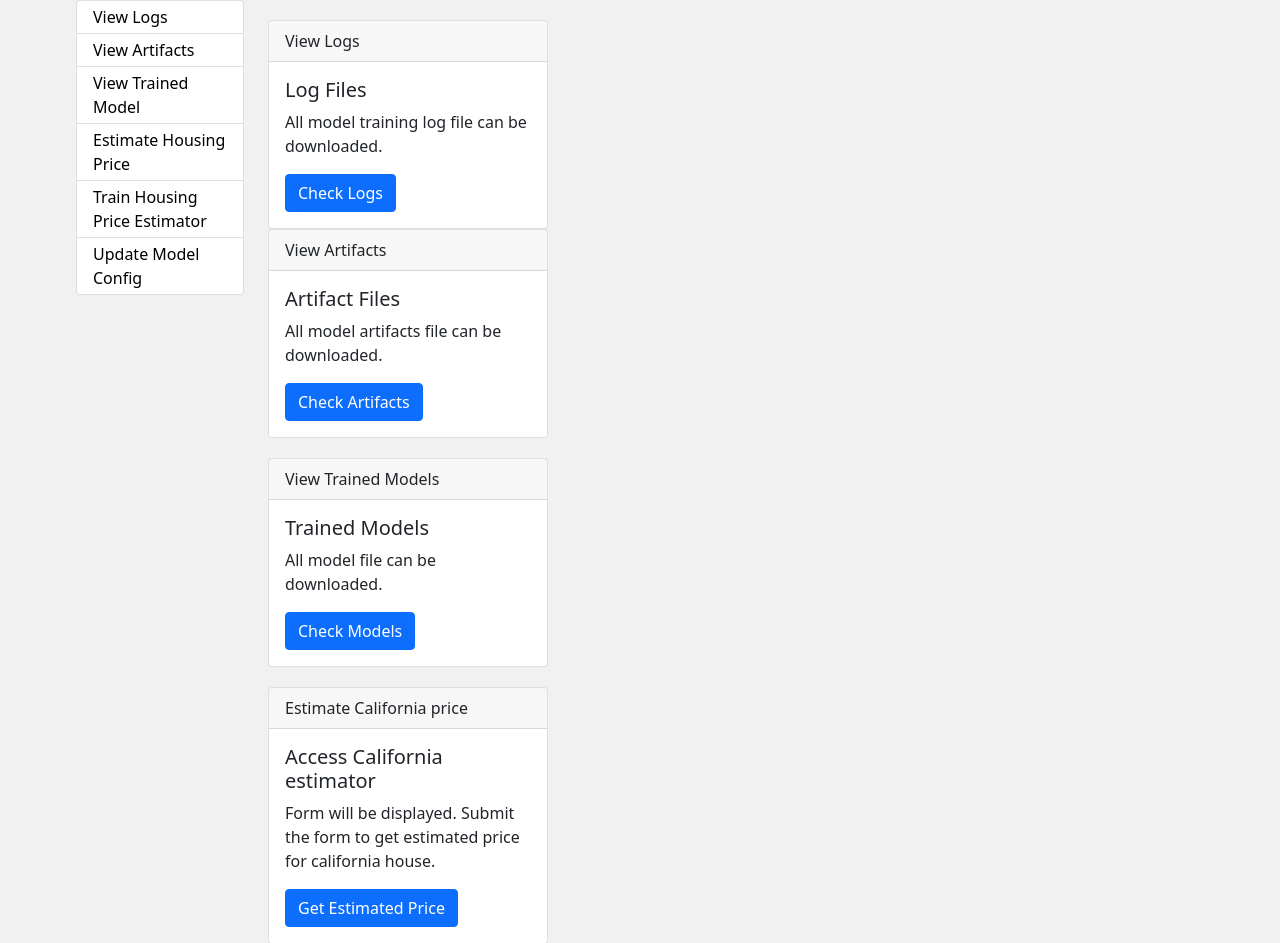
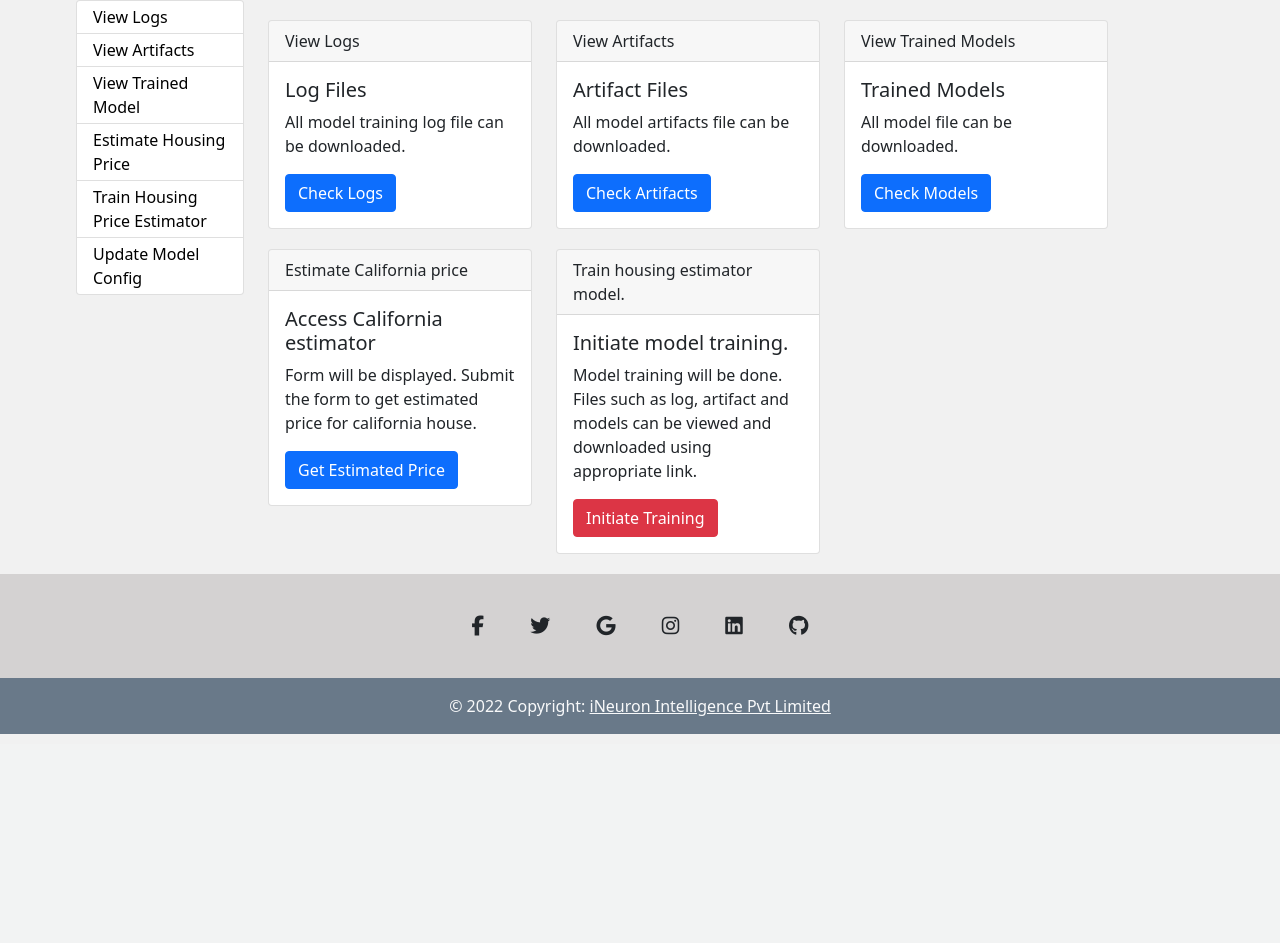
Before and after one commit to ShubhamKamble1999/housing_price_pridiction, a Flask app: page / in a window 1280 px wide. Shown: the part 56-999 px from the top of the page. After the commit the page ends 790 px from the top, so only its background shows below. Run offline with Flask 2, Linux system fonts and the light colour scheme; some libraries are stand-ins or nearby versions.

Commit message:
Update index.html

```diff
--- a/templates/index.html
+++ b/templates/index.html
@@ -8,7 +8,7 @@
 
 {% block content %}
 
-
+<div class="row">
 <div class="col-md-4 col-lg-4 col-sm-12">
 <div class="card">
     <div class="card-header">
```
